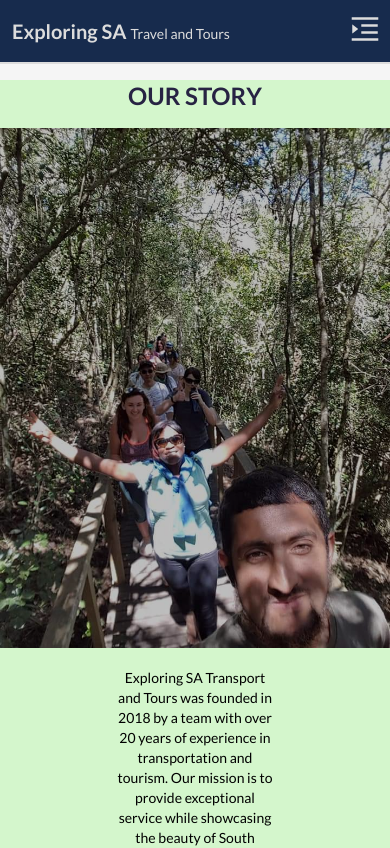
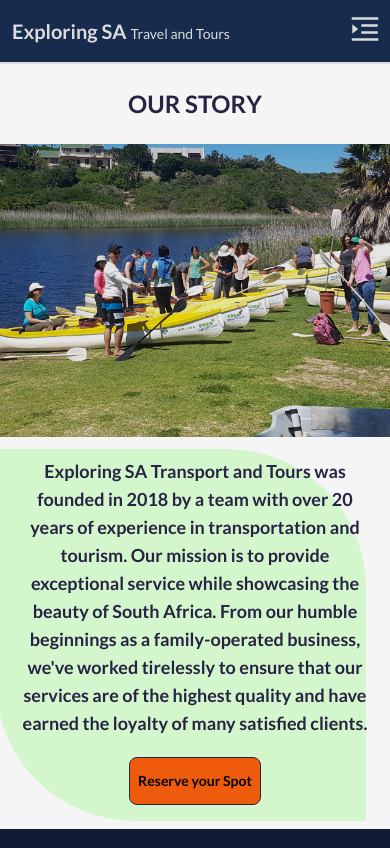
Before and after one commit to Riyaazct/exploringsa, a React (Create React App) app: page /about in a window 390 px wide. Shown: the top 848 px of the page. Built offline with nearby package versions, Linux system fonts and the light colour scheme; what tailwindcss-animated, tw-elements would draw is missing.

Commit message:
add click event in mobile menu to close menu on click of link

```diff
--- a/src/components/Navbar.js
+++ b/src/components/Navbar.js
@@ -18,6 +18,10 @@ const Navbar = () => {
     } else {
       document.body.style.overflow = "scroll";
     }
+  };
+
+  const handleClick = () => {
+    setActive(!active);
   };
 
   // function to check which page is active
@@ -102,6 +106,7 @@ const Navbar = () => {
               ? "active my-9 text-2xl font-bold text-center md:my-[unset] md:font-normal md:text-lg md:mx-4 md:px-[unset] md:text-[#DCDCDC] xl:text-xl lg:mx-7"
               : "my-9 text-2xl font-bold text-center md:my-[unset] md:font-normal md:text-lg md:mx-4 md:px-[unset] md:text-[#DCDCDC] xl:text-xl lg:mx-7"
           }
+          onClick={handleClick}
         >
           HOME
         </Link>
@@ -112,6 +117,7 @@ const Navbar = () => {
               ? " active my-9 text-2xl font-bold text-center md:my-[unset] md:font-normal md:text-lg md:mx-4 md:px-[unset] md:text-[#DCDCDC] xl:text-xl lg:mx-7"
               : "my-9 text-2xl font-bold text-center md:my-[unset] md:font-normal md:text-lg md:mx-4 md:px-[unset] md:text-[#DCDCDC] xl:text-xl lg:mx-7"
           }
+          onClick={handleClick}
         >
           ABOUT US
         </Link>
@@ -122,6 +128,7 @@ const Navbar = () => {
               ? " active my-9 text-2xl font-bold text-center md:my-[unset] md:font-normal md:text-lg md:mx-4 md:px-[unset] md:text-[#DCDCDC] xl:text-xl lg:mx-7"
               : "my-9 text-2xl font-bold text-center md:my-[unset] md:font-normal md:text-lg md:mx-4 md:px-[unset] md:text-[#DCDCDC] xl:text-xl lg:mx-7"
           }
+          onClick={handleClick}
         >
           OUR SERVICES
         </Link>
@@ -133,6 +140,7 @@ const Navbar = () => {
               ? " active my-9 text-2xl font-bold text-center md:my-[unset] md:font-normal md:text-lg md:mx-4 md:px-[unset] md:text-[#DCDCDC] xl:text-xl lg:mx-7"
               : "my-9 text-2xl font-bold text-center md:my-[unset] md:font-normal md:text-lg md:mx-4 md:px-[unset] md:text-[#DCDCDC] xl:text-xl lg:mx-7"
           }
+          onClick={handleClick}
         >
           CONTACT US
         </Link>
--- a/src/index.css
+++ b/src/index.css
@@ -10,9 +10,9 @@
     background-color: #f5f5f5;
   }
 
-  body {
+  /* body {
     @apply pt-[4rem] md:pt-[5rem];
-  }
+  } */
 
   button {
     @apply border border-blueText py-1 px-2 rounded-lg bg-orange w-auto;
@@ -22,3 +22,7 @@
   /* @apply border-b-orange border-b-[1px]; */
   color: #ef5b0c !important;
 }
+
+.aboutBg {
+  border-radius: 0 139px;
+}
--- a/src/routes/AboutUs.js
+++ b/src/routes/AboutUs.js
@@ -1,17 +1,16 @@
 import React from "react";
 
 const AboutUs = () => (
-  <div className="relative">
-    <h1 className="text-center my-4 text-2xl font-semibold text-blueText">
+  <div className="relative pt-16">
+    <h1 className="text-center my-6 text-2xl font-semibold text-blueText">
       OUR STORY
     </h1>
     <div className="flex flex-col-reverse justify-center items-center gap-5">
       {/* Background div */}
-      <div className="bg-lightGreen absolute h-full w-full top-0 -z-10" />
 
       {/* TEXT */}
-      <div className="max-w-[40%]">
-        <p className="text-sm my-auto text-center">
+      <div className="max-w-[90%] sm:max-w-[80%] text-center relative rounded-lg">
+        <p className="my-auto text-lg text-blueText font-semibold">
           Exploring SA Transport and Tours was founded in 2018 by a
           team with over 20 years of experience in transportation and
           tourism. Our mission is to provide exceptional service while
@@ -21,16 +20,19 @@ const AboutUs = () => (
           quality and have earned the loyalty of many satisfied
           clients.
         </p>
-        <button>Reserve your Spot</button>
+        <button className="mt-5 mb-6 h-12 text-sm font-semibold">
+          Reserve your Spot
+        </button>
+        <div className="bg-lightGreen absolute h-full w-[95vw] -left-6 -top-2 -z-10 aboutBg" />
       </div>
       {/* IMAGE AND BUTTON */}
-      <div className="relative">
+      <div className="relative ">
         <img
-          className="w-screen"
-          src="images/our story.jpg"
+          className="min-w-screen"
+          src="images/our story 2.jpg"
           alt="the company tour guide and owner with some tourists"
         />
-        <div className="absolute bg-[#000000] bg-opacity-[26%] top-0 h-full w-screen" />
+        <div className="absolute bg-[#000000] bg-opacity-[10%] top-0 w-full h-full " />
       </div>
     </div>
   </div>
```
Also changed, not shown: public/images/our story 2.jpg (added).
